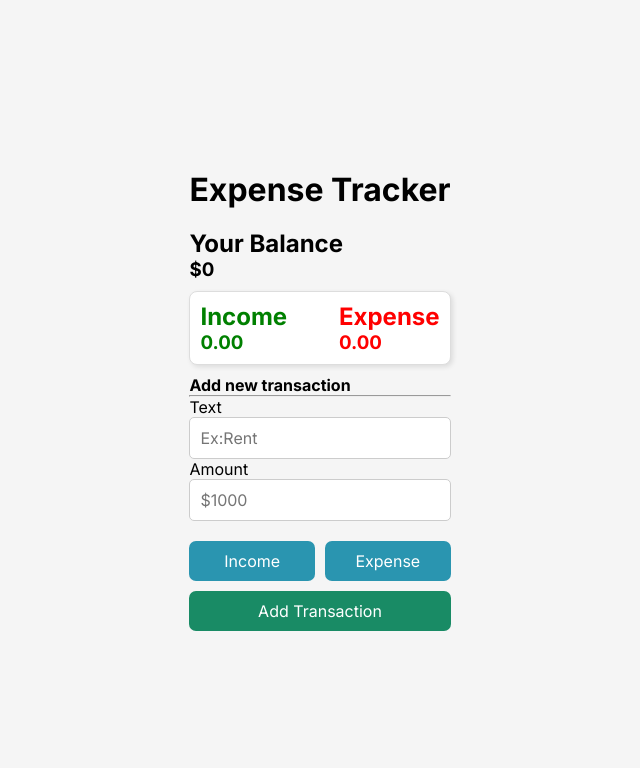
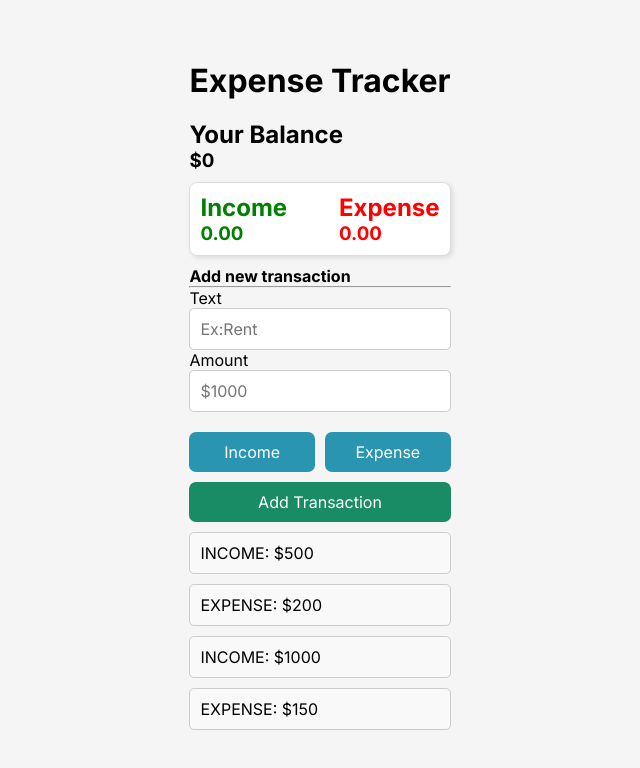
Before and after one commit to itszaid27/expense-tracker, a React (Vite) app in the folder expense-tracker/: page / in a window 1280 px wide. Shown: the top 768 px of the page, without its empty margins (320-960 px from the left). Built offline with nearby package versions, Linux system fonts and the light colour scheme.

Commit message:
more styling and history-list added

```diff
--- a/expense-tracker/src/App.jsx
+++ b/expense-tracker/src/App.jsx
@@ -3,7 +3,8 @@ import Balance from "./Components/Balance";
 import Transactions from "./Components/Transactions";
 import ExpenseForm from "./Components/ExpenseForm";
 import TransactionType from "./Components/TransactionType";
-import History from "./Components/History";
+import history from "./history";
+import HistoryList from "./Components/HistoryList";
 
 import "./app.css";
 const App = () => {
@@ -16,6 +17,10 @@ const App = () => {
     setBalance((balance) => balance - 10);
   }
 
+  const transactionHistory = history.map((item) => (
+    <HistoryList key={item.id} type={item.type} amount={item.amount} />
+  ));
+
   return (
     <>
       <h1>Expense Tracker</h1>
@@ -23,6 +28,7 @@ const App = () => {
       <Transactions />
       <ExpenseForm />
       <TransactionType />
+      {transactionHistory}
     </>
   );
 };
--- a/expense-tracker/src/Components/History.jsx
+++ /dev/null
@@ -1,17 +0,0 @@
-import React from "react";
-
-const History = () => {
-  return (
-    <div className="history">
-      <h2>History</h2>
-      <hr />
-      <li>$200</li>
-      <li>$200</li>
-      <li>$200</li>
-      <li>$200</li>
-      <li>$200</li>
-    </div>
-  );
-};
-
-export default History;
--- /dev/null
+++ b/expense-tracker/src/Components/HistoryList.jsx
@@ -0,0 +1,13 @@
+import React from "react";
+
+const HistoryList = ({ type, amount }) => {
+  return (
+    <div className="history-item">
+      <p>
+        {type.toUpperCase()}: ${amount}
+      </p>
+    </div>
+  );
+};
+
+export default HistoryList;
--- a/expense-tracker/src/app.css
+++ b/expense-tracker/src/app.css
@@ -122,3 +122,13 @@ input {
 .submit-btn:hover {
   background-color: #0056b3;
 }
+
+.history-item {
+  display: flex;
+  justify-content: space-between; /* Pushes type and amount apart */
+  padding: 10px;
+  margin: 10px 0;
+  border: 1px solid #ccc;
+  border-radius: 5px;
+  background: #f9f9f9;
+}
--- /dev/null
+++ b/expense-tracker/src/history.js
@@ -0,0 +1,8 @@
+const history = [
+    { type: "income", amount: 500 },
+    { type: "expense", amount: 200 },
+    { type: "income", amount: 1000 },
+    { type: "expense", amount: 150 }
+  ]
+
+export default history
```
